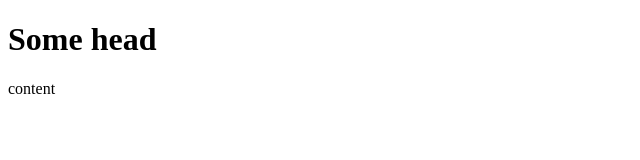
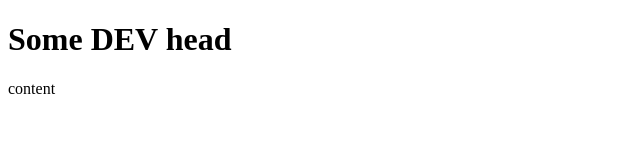
Before and after one commit to KirillKirillovich/git-hub-actions, a plain HTML site: page index.html in a window 1280 px wide. Shown: the whole page, without its empty margins (0-640 px from the left). Drawn offline with Linux system fonts and the light colour scheme.

Commit message:
some markup

```diff
--- a/index.html
+++ b/index.html
@@ -1,7 +1,7 @@
 <!DOCTYPE html>
     <html>
         <body>
-            <h1>Some head</h1>
+            <h1>Some DEV head</h1>
             <p>content</p>
         </body>
     </html>
```
